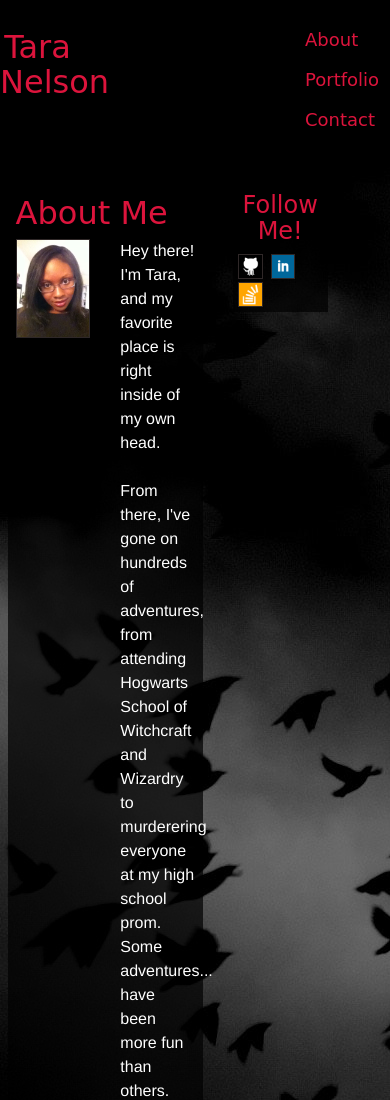
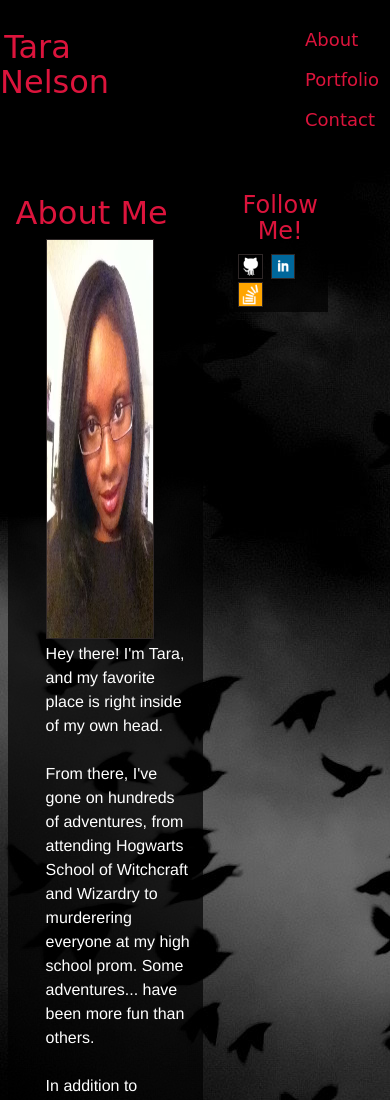
Before and after one commit to Saluki-scribe/Bootstrap-Portfolio, a plain HTML site: page index.html in a window 390 px wide. Shown: the top 1100 px of the page. Drawn offline with nearby package versions, Linux system fonts and the light colour scheme; a web font is replaced by a local one.

Commit message:
Added responsiveness to images and adjusted About content layout.

```diff
--- a/assets/style.css
+++ b/assets/style.css
@@ -77,6 +77,11 @@ img {
     margin-left: 2%;
 }
 
+#content-section img {
+    height: 400px;
+    margin-bottom: 2%;
+}
+
 /*PORTFOLIO*/
 
 
--- a/index.html
+++ b/index.html
@@ -35,10 +35,12 @@
             <div class="col-6" id="content-section"> <!--Content and Picture Column-->
                 <h1>About Me</h1>
                 <div class="row">
-                    <div class="col-6">
-                        <img src="assets/images/me_straight_hair.jpg" class="img-fluid" alt="Tara Nelson">
-                    </div>
-                    <div class="col-6">
+                    <!--<div class="col-6">
+
+                    </div>-->
+                    <div class="col-1"></div>
+                    <div class="col-10">
+                        <img src="assets/images/me_straight_hair.jpg" class="img-responsive" style="width: 75%" alt="Tara Nelson">
                         <p>
                             Hey there! I'm Tara, and my favorite place is right inside of my own head.
                             <br><br>
@@ -55,14 +57,16 @@
 
             </div> <!--End Content and Picture Column-->
 
+
+
             <div class="col-5"> <!--Side Bar Row-->
                 <div class="row">
                     <div class="col-1"></div>
                     <div class="col-7" id="side-bar">
                     <h2 id="side-bar-text">Follow Me!</h2>
-                    <a href="https://github.com/Saluki-scribe"><img src="assets/images/icon_github.png" class="img-fluid" alt="github icon"></a>
-                    <a href="https://www.linkedin.com/in/tarabnelson/"><img src="assets/images/icon_linkedin.png" class="img-fluid" alt="linkedin icon"></a>
-                    <a href="https://stackexchange.com/users/11101908/tara-nelson"><img src="assets/images/icon_stackoverflow.png" class="img-fluid" alt="stackoverflow icon"></a>
+                    <a href="https://github.com/Saluki-scribe"><img src="assets/images/icon_github.png" class="img-responsive" alt="github icon"></a>
+                    <a href="https://www.linkedin.com/in/tarabnelson/"><img src="assets/images/icon_linkedin.png" class="img-responsive" alt="linkedin icon"></a>
+                    <a href="https://stackexchange.com/users/11101908/tara-nelson"><img src="assets/images/icon_stackoverflow.png" class="img-responsive" alt="stackoverflow icon"></a>
                     </div>
                 </div>
             </div> <!--End Side Bar Row-->
```
